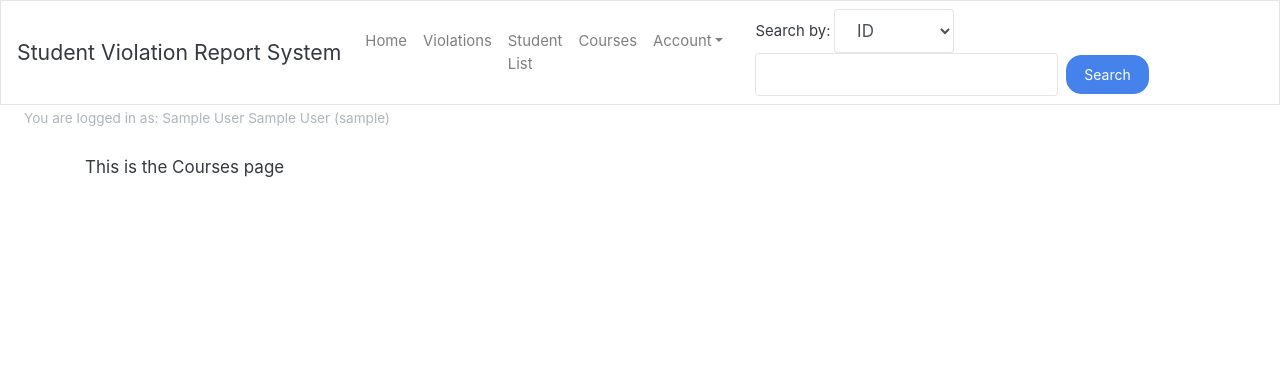
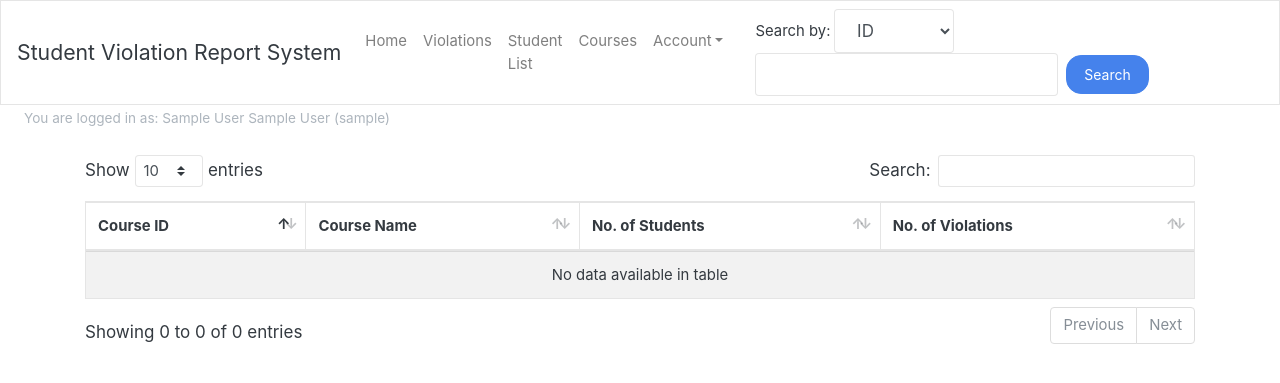
Before and after one commit to RahimAJ/usep-svrs, a PHP site: page /usep-svrs/courses.php in a window 1280 px wide. Shown: the top 383 px of the page. Run offline with PHP 8.4, Linux system fonts and the light colour scheme; the visitor is signed in with stand-in values (Sample User, id 1); data that the repository does not hold is empty; some libraries are stand-ins or nearby versions.

Commit message:
Data tables are all functional, clicking row will give out the data id.

```diff
--- a/courses.php
+++ b/courses.php
@@ -1,8 +1,52 @@
 <?php include('templates/header.php') ?>
 <?php include('templates/navbar.php') ?>
 
+<?php
+include('includes/dbh-inc.php');
+$violations_array = mysqli_query($conn, "SELECT * FROM courses");
+?>
+
 <div class="container mt-4">
-    This is the Courses page
+    <table id="example" class="table table-striped table-bordered" style="width:100%">
+        <thead>
+            <tr>
+                <th>Course ID</th>
+                <th>Course Name</th>
+                <th>No. of Students</th>
+                <th>No. of Violations</th>
+            </tr>
+        </thead>
+        <tbody>
+            <?php while ($row = mysqli_fetch_array($violations_array)) {?>
+                <tr onclick="window.location='courses.php?course-id=<?php echo $row['id']; ?>'">
+                    <td><?php echo $row['course_id']; ?></td>
+                    <td><?php echo $row['course_name']; ?></td>
+                    <td>
+                        <?php
+                        $course_id = $row['course_id'];
+                        $result = mysqli_query($conn, "SELECT * FROM students WHERE course_id = '$course_id';");
+                        echo mysqli_num_rows($result);
+                        ?>
+                    </td>
+                    <td>
+                        <?php
+                        $course_id = $row['course_id'];
+                        $result = mysqli_query($conn, "SELECT violations.student_id FROM violations
+                        LEFT JOIN students ON students.student_id = violations.student_id
+                        WHERE students.course_id = '$course_id';");
+                        echo mysqli_num_rows($result);
+                        ?>
+                    </td>
+                </tr>
+            <?php
+            } ?>
+        </tbody>
+    </table>
 </div>
 
 <?php include('templates/footer.php') ?>
+<script>
+    $(document).ready(function() {
+        $('#example').DataTable();
+    });
+</script>
--- a/violations.php
+++ b/violations.php
@@ -22,7 +22,7 @@ $violations_array = mysqli_query($conn, "SELECT * FROM violations");
             <?php while ($row = mysqli_fetch_array($violations_array)) {
                 if ($row['deleted'] != NULL)
                     continue; ?>
-                <tr onclick="window.location='#?violation-id=<?php echo $row['id']; ?>'">
+                <tr onclick="window.location='violations.php?violation-id=<?php echo $row['id']; ?>'">
                     <td><?php echo $row['id']; ?></td>
                     <td><?php echo $row['student_id']; ?></td>
                     <td><?php echo $row['details']; ?></td>
```
Also changed, not shown: student-list.php (+33 -1 lines).
